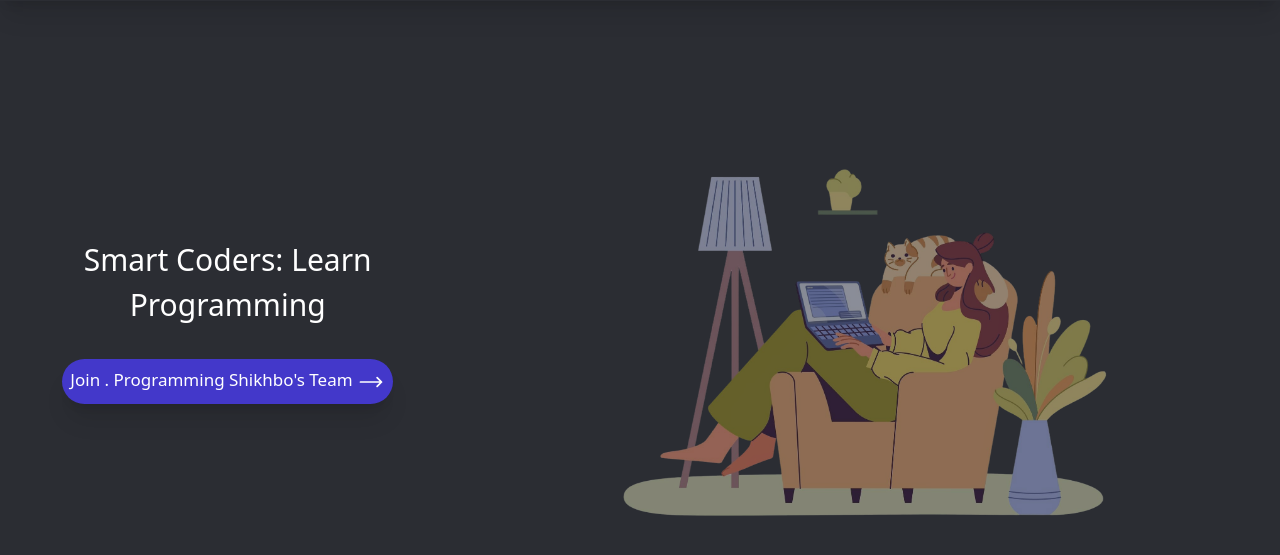
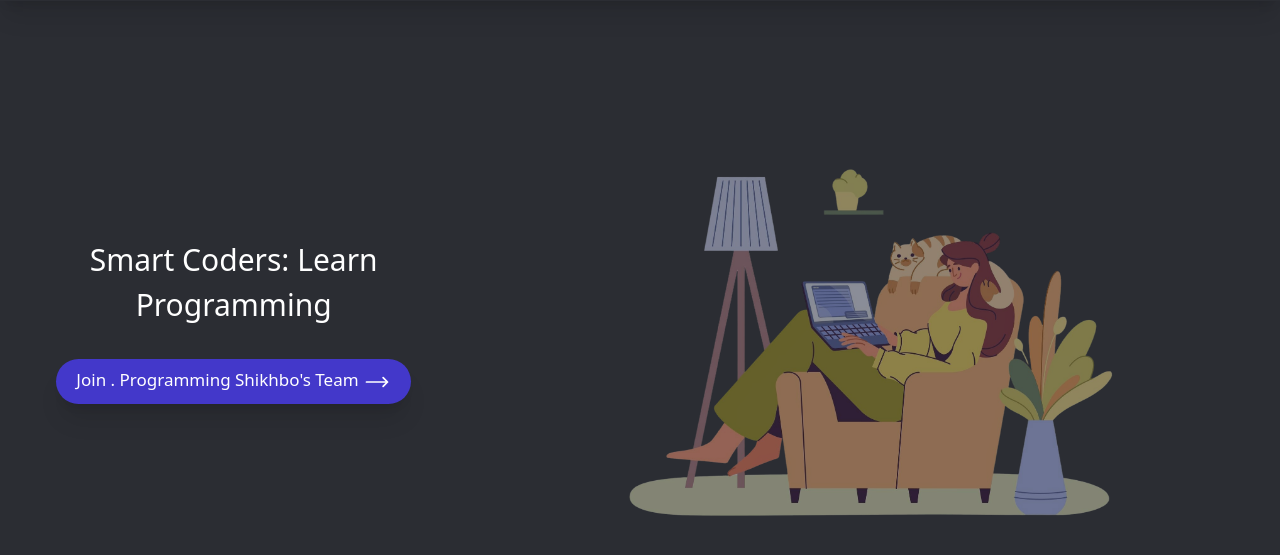
Before and after one commit to ridwanahmedxix/PracticeTCSS, a website built with Vite: page index.html in a window 1280 px wide. Shown: the part 77-632 px from the top of the page. Built offline with nearby package versions, Linux system fonts and the light colour scheme.

Commit message:
header section button design

```diff
--- a/index.html
+++ b/index.html
@@ -63,7 +63,7 @@
           </hl>
           <br />
           <button
-            class="text-[11px] sm:text-[17px] mt-8 bg-indigo-700 shadow-xl hover:bg-indigo-800 transition p-2 rounded-full"
+            class="text-[11px] sm:text-[17px] mt-8 bg-indigo-700 shadow-xl hover:bg-indigo-800 transition px-5 py-2 rounded-full"
           >
             Join . Programming Shikhbo's Team
             <svg
```
